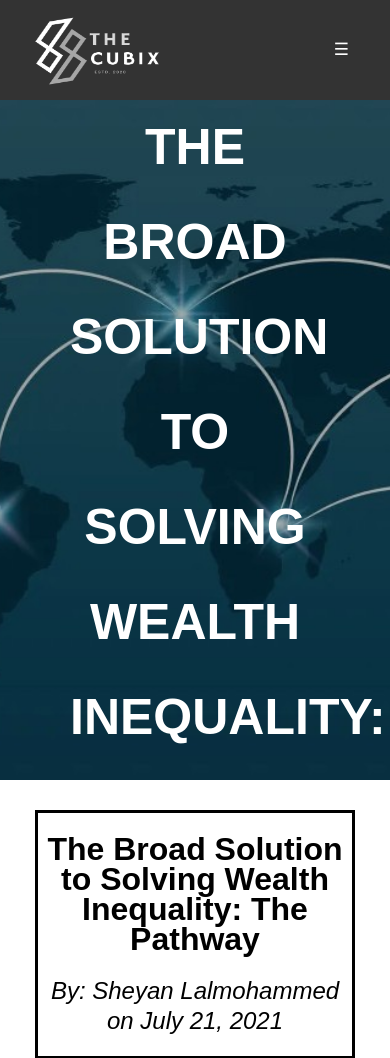
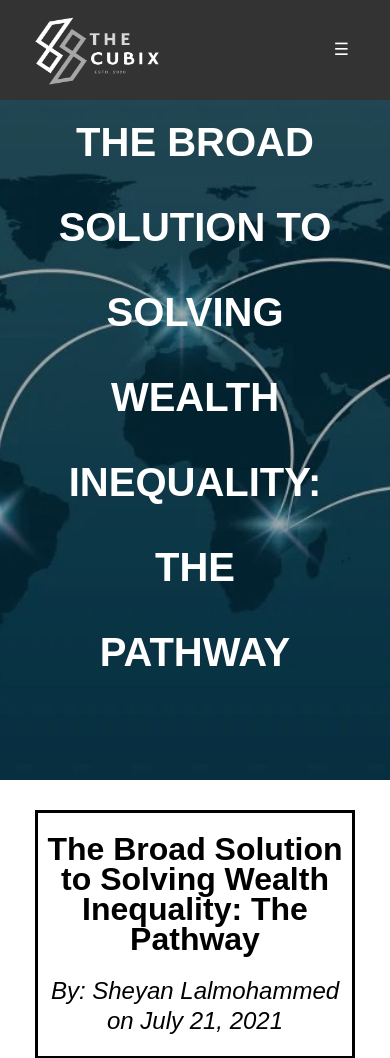
Before and after one commit to sheyanlalmohammed1/thecubixwebsite, a Flask app: page /2021/07/21/the-broad-solution-to-solving-wealth-inequality-the-pathway in a window 390 px wide. Shown: the top 1058 px of the page. Run offline with Flask 2, Linux system fonts and the light colour scheme.

Commit message:
commit on 'main'

```diff
--- a/static/css/thebroadsolutiontosolvingwealthinequalitythepathway.css
+++ b/static/css/thebroadsolutiontosolvingwealthinequalitythepathway.css
@@ -272,9 +272,10 @@ body .floatright {
 
 @media (max-width: 500px) {
   #changesize {
-    font-size: 50px;
-    padding: 0 40px;
-  }
+    font-size: 40px;
+    padding: 0 25px;
+    line-height: 85px;
+   }
 
   .allarticles .articlebox {
     width: 100%;
```
Also changed, not shown: static/css/therelationshipbetweenglobalizationandeconomicinequality.css (+4 -3 lines).
